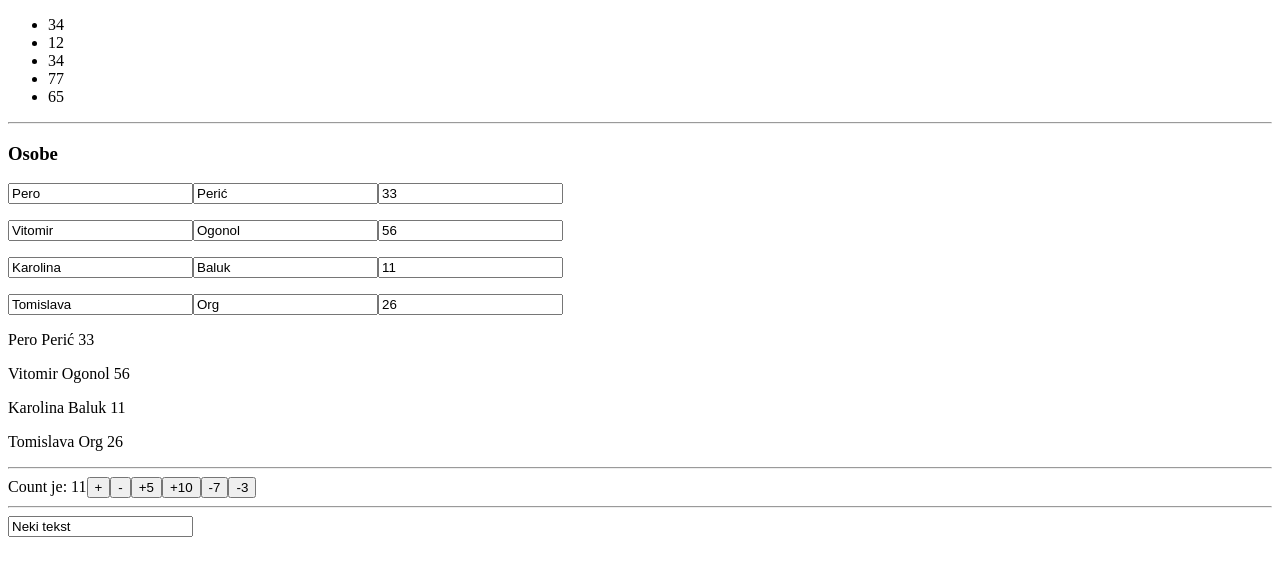
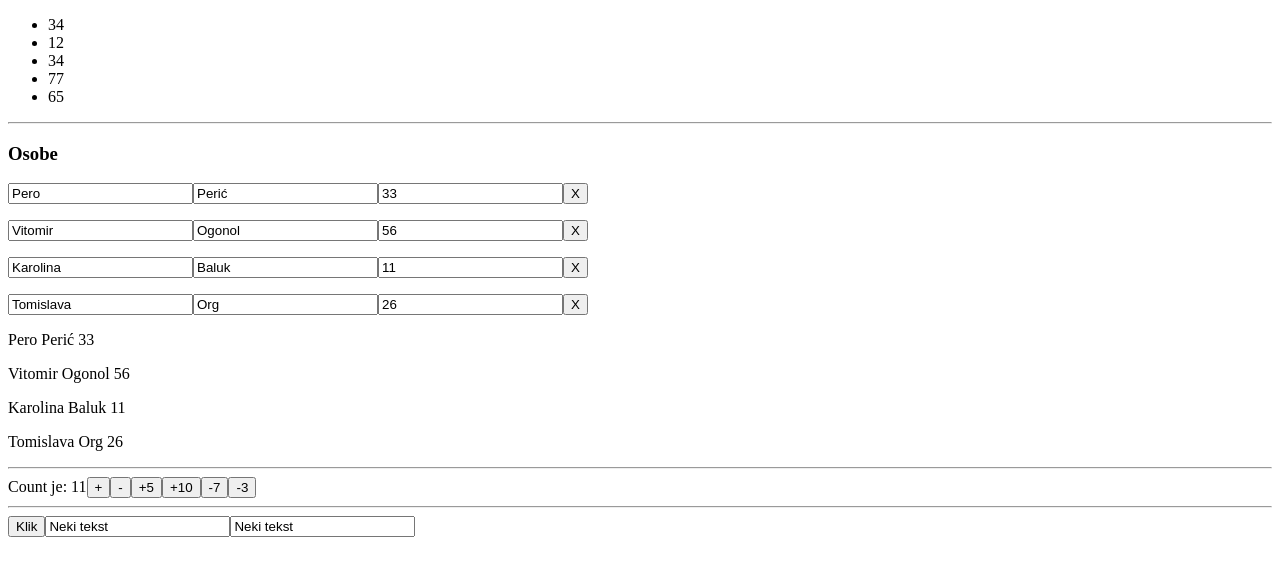
Before and after one commit to jvinkovic/react-pocetnici3, a React (Create React App) app: page / in a window 1280 px wide. Shown: the top 576 px of the page. Built offline with nearby package versions, Linux system fonts and the light colour scheme.

Commit message:
brisanje putem indexa i for petlje

```diff
--- a/src/App.js
+++ b/src/App.js
@@ -24,7 +24,10 @@ function App() {
         <CountRootComponent />
       </div>
       <hr/>
+      <button onClick={() => setName('Button kliknut')}>Klik</button>
       <input value={name} onChange={handleChange} />
+      {/* doljnji input funkcionira isto kao i gornji */}
+      <input value={name} onChange={(e) => setName(e.target.value)} />
     </div>
   );
 }
--- a/src/List/Osoba.js
+++ b/src/List/Osoba.js
@@ -1,5 +1,5 @@
 // { ime: 'Pero', prezime: 'Perić', godine: 33},
-export default function Osoba({ osoba, onChangeIme, onChangePrezime, onChangeGodine }) {
+export default function Osoba({ osoba, onChangeIme, onChangePrezime, onChangeGodine, onDelete }) {
     const handleChangeIme = (e) => {
         onChangeIme(e.target.value);
     }
@@ -12,11 +12,16 @@ export default function Osoba({ osoba, onChangeIme, onChangePrezime, onChangeGod
         onChangeGodine(e.target.value);
     }
 
+    const handleDelete = () => {
+        onDelete();
+    }
+
     return (
         <p>
             <input value={osoba.ime} onChange={handleChangeIme} />
             <input value={osoba.prezime} onChange={handleChangePrezime} />
             <input type="number" value={osoba.godine} onChange={handleChangeGodine} />
+            <button onClick={handleDelete}>X</button>
         </p>
     )
 }
--- a/src/List/OsobeList.js
+++ b/src/List/OsobeList.js
@@ -29,6 +29,18 @@ export default function OsobeList(){
         setKorisnici(noviKorisnici);
     }
 
+    const handleDeleteOsoba = (index) => {
+        const newKorisnici = [];
+
+        for(let i = 0; i < korisnici.length; i++){
+            if(i !== index) {
+                newKorisnici.push({...korisnici[i]});
+            }
+        }
+
+        setKorisnici(newKorisnici);
+    }
+
     return (
         <div>
             {korisnici.map((korisnik, index) => {
@@ -36,7 +48,8 @@ export default function OsobeList(){
                     <Osoba key={korisnik.id} osoba={korisnik}
                                         onChangeIme={(tekst) => handleChangeIme(tekst, index)}
                                         onChangePrezime={(tekst) => handleChangePrezime(tekst, index)}
-                                        onChangeGodine={(tekst) => handleChangeGodine(tekst, index)} />
+                                        onChangeGodine={(tekst) => handleChangeGodine(tekst, index)}
+                                        onDelete={() => handleDeleteOsoba(index)} />
                 )
             })}
 
```
Also changed, not shown: src/List/zadaca.txt.
